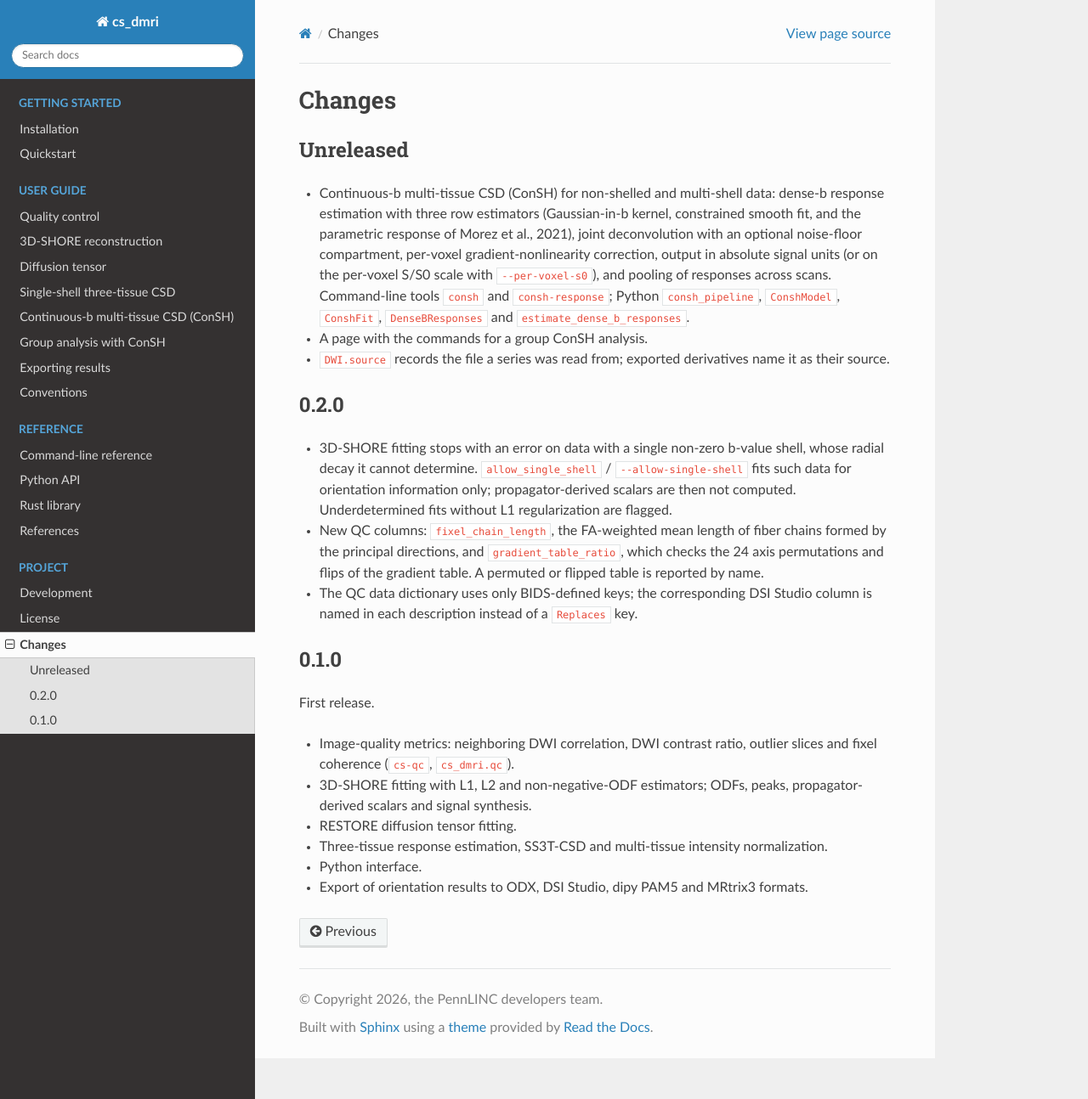
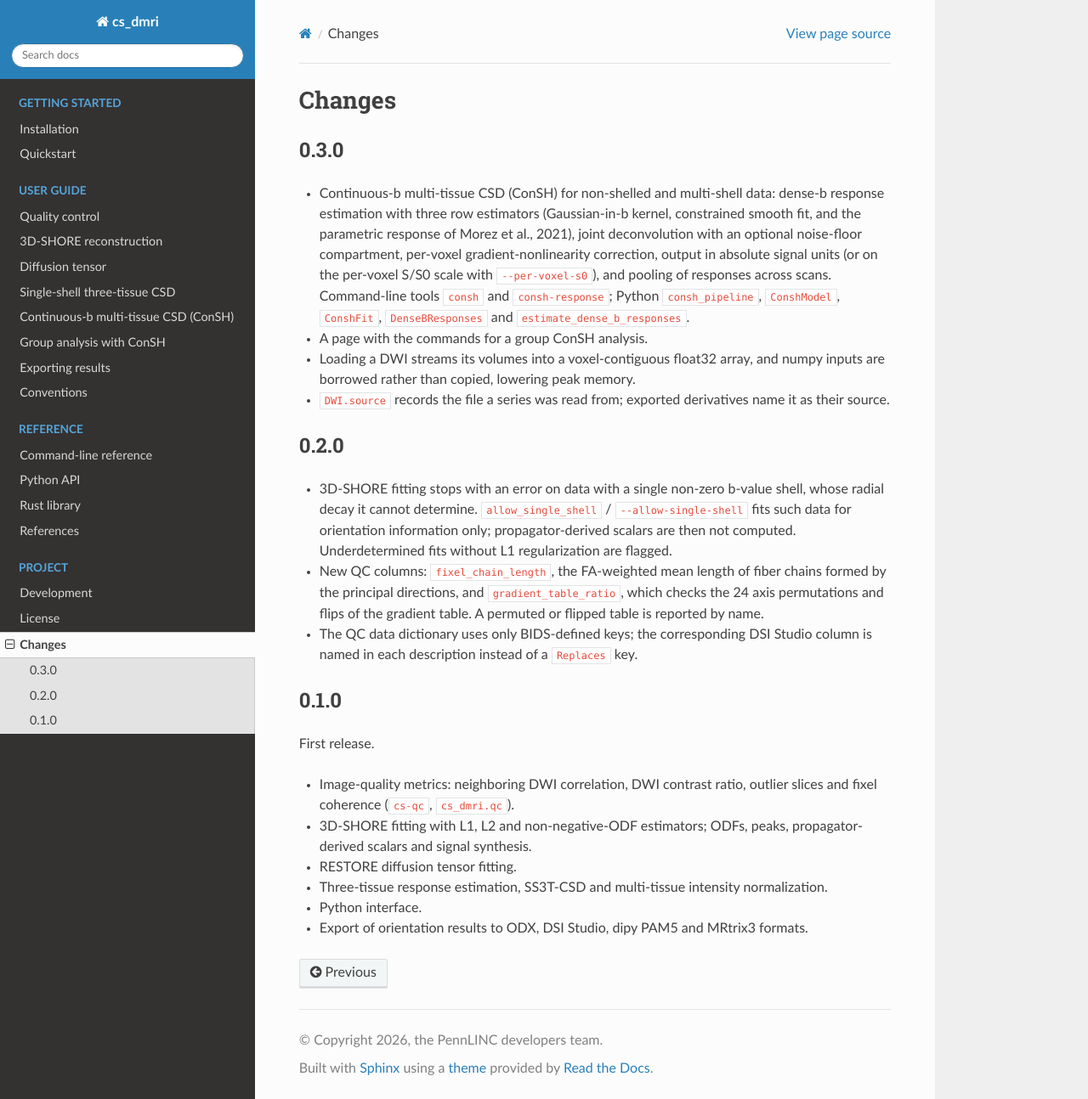
Before and after one commit to PennLINC/cs_dmri, a Sphinx documentation site: the page built from docs/changes.md, in a window 1280 px wide and 1294 px high. Shown: the whole window at 85% size. Built offline with Sphinx 7.4.7 and the Read the Docs theme 3.1.0, drawn with Linux system fonts in a browser that asks for light colours.

Commit message:
Bump version to 0.3.0

```diff
--- a/Cargo.toml
+++ b/Cargo.toml
@@ -4,7 +4,7 @@ members = [".", "python"]
 # Single source of truth for the version: the cs_dmri crate, the Python
 # extension crate and the wheel (pyproject `dynamic = ["version"]`) all read it.
 [workspace.package]
-version = "0.2.0"
+version = "0.3.0"
 edition = "2021"
 license = "(MIT OR Apache-2.0) AND MPL-2.0 AND BSD-3-Clause"
 repository = "https://github.com/PennLINC/cs_dmri"
--- a/docs/changes.md
+++ b/docs/changes.md
@@ -1,6 +1,6 @@
 # Changes
 
-## Unreleased
+## 0.3.0
 
 - Continuous-b multi-tissue CSD (ConSH) for non-shelled and multi-shell data:
   dense-b response estimation with three row estimators (Gaussian-in-b kernel,
@@ -12,6 +12,8 @@
   Python `consh_pipeline`, `ConshModel`, `ConshFit`, `DenseBResponses` and
   `estimate_dense_b_responses`.
 - A page with the commands for a group ConSH analysis.
+- Loading a DWI streams its volumes into a voxel-contiguous float32 array, and
+  numpy inputs are borrowed rather than copied, lowering peak memory.
 - `DWI.source` records the file a series was read from; exported derivatives
   name it as their source.
 
```
Also changed, not shown: 1 other file.
